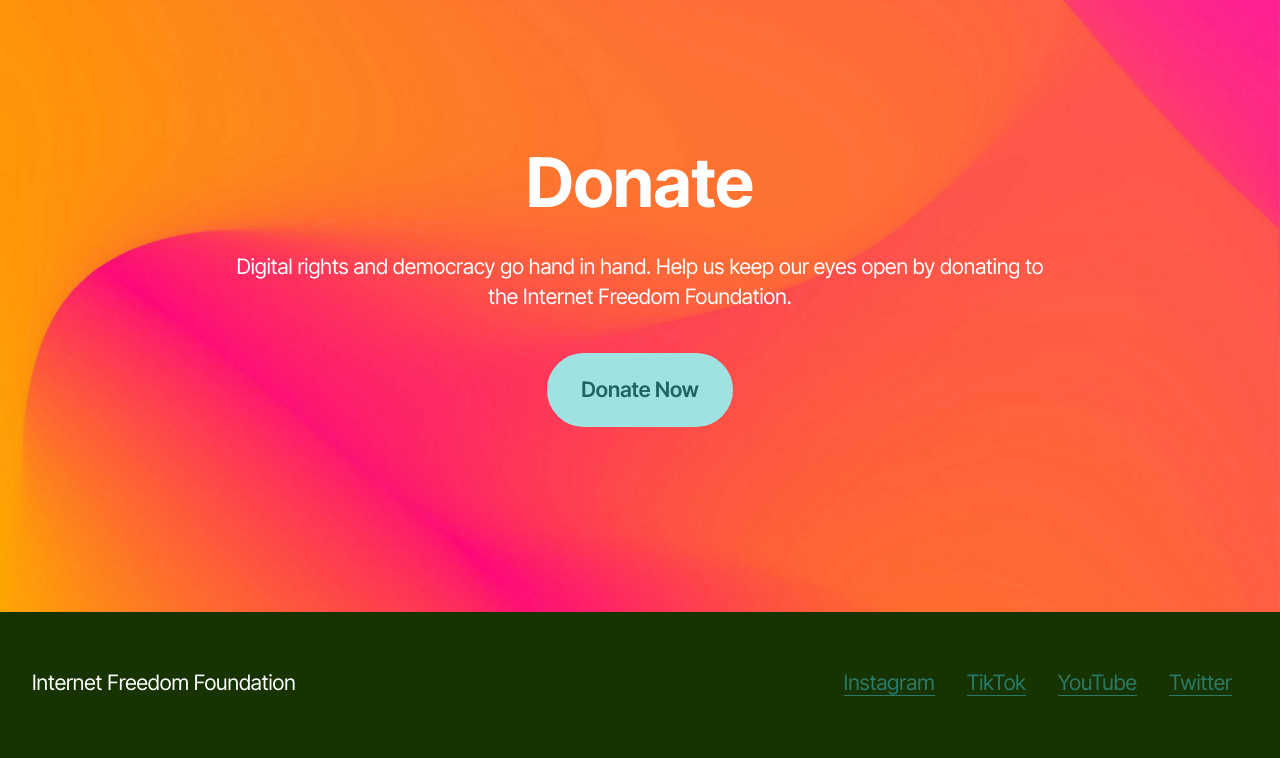
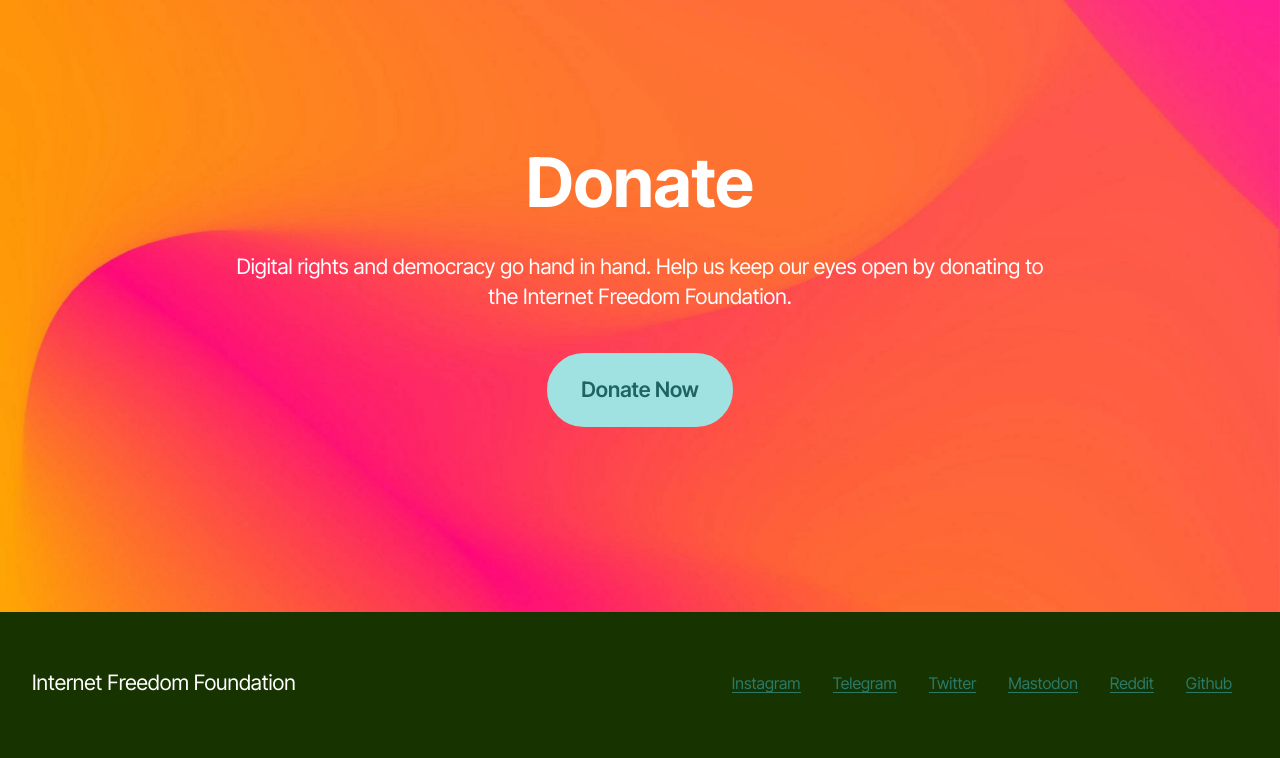
Before and after one commit to InternetFreedomFoundation/election-watch, a plain HTML site: page index.html in a window 1280 px wide. Shown: the part 5266-6024 px from the top of the page. Drawn offline with Linux system fonts and the light colour scheme; animation ran at ten frames a second; files whose address does not match are found by name.

Commit message:
fixed links

```diff
--- a/assets/mobirise/css/mbr-additional.css
+++ b/assets/mobirise/css/mbr-additional.css
@@ -58,6 +58,9 @@ body {
 }
 .display-7 > .mbr-iconfont {
   font-size: 1.75rem;
+}
+.display-small > .mbr-iconfont {
+  font-size: 1rem;
 }
 /* ---- Fluid typography for mobile devices ---- */
 /* 1.4 - font scale ratio ( bootstrap == 1.42857 ) */
--- a/index.html
+++ b/index.html
@@ -347,14 +347,18 @@
 
 
 
-                    <li class="row-links-soc-item mbr-fonts-style display-7">
+                    <li class="row-links-soc-item mbr-fonts-style display-small">
                             <a href="https://www.instagram.com/internetfreedom.in/" class="text-primary">Instagram</a>
-                        </li><li class="row-links-soc-item mbr-fonts-style display-7">
-                            <a href="#" class="text-primary">TikTok</a>
-                        </li><li class="row-links-soc-item mbr-fonts-style display-7">
-                            <a href="#" class="text-primary">YouTube</a>
-                        </li><li class="row-links-soc-item mbr-fonts-style display-7">
+                        </li><li class="row-links-soc-item mbr-fonts-style display-small">
+                            <a href="https://t.me/IFFchats" class="text-primary">Telegram</a>
+                        </li><li class="row-links-soc-item mbr-fonts-style display-small">
                             <a href="https://twitter.com/internetfreedom" class="text-primary">Twitter</a>
+                        </li><li class="row-links-soc-item mbr-fonts-style display-small">
+                            <a href="https://mas.to/@internetfreedom" class="text-primary">Mastodon</a>
+                        </li><li class="row-links-soc-item mbr-fonts-style display-small">
+                            <a href="https://www.reddit.com/user/InternetFreedomIn/" class="text-primary">Reddit</a>
+                        </li><li class="row-links-soc-item mbr-fonts-style display-small">
+                            <a href="https://www.reddit.com/user/InternetFreedomIn/" class="text-primary">Github</a>
                         </li></ul>
                 </div>
             </div>
```
